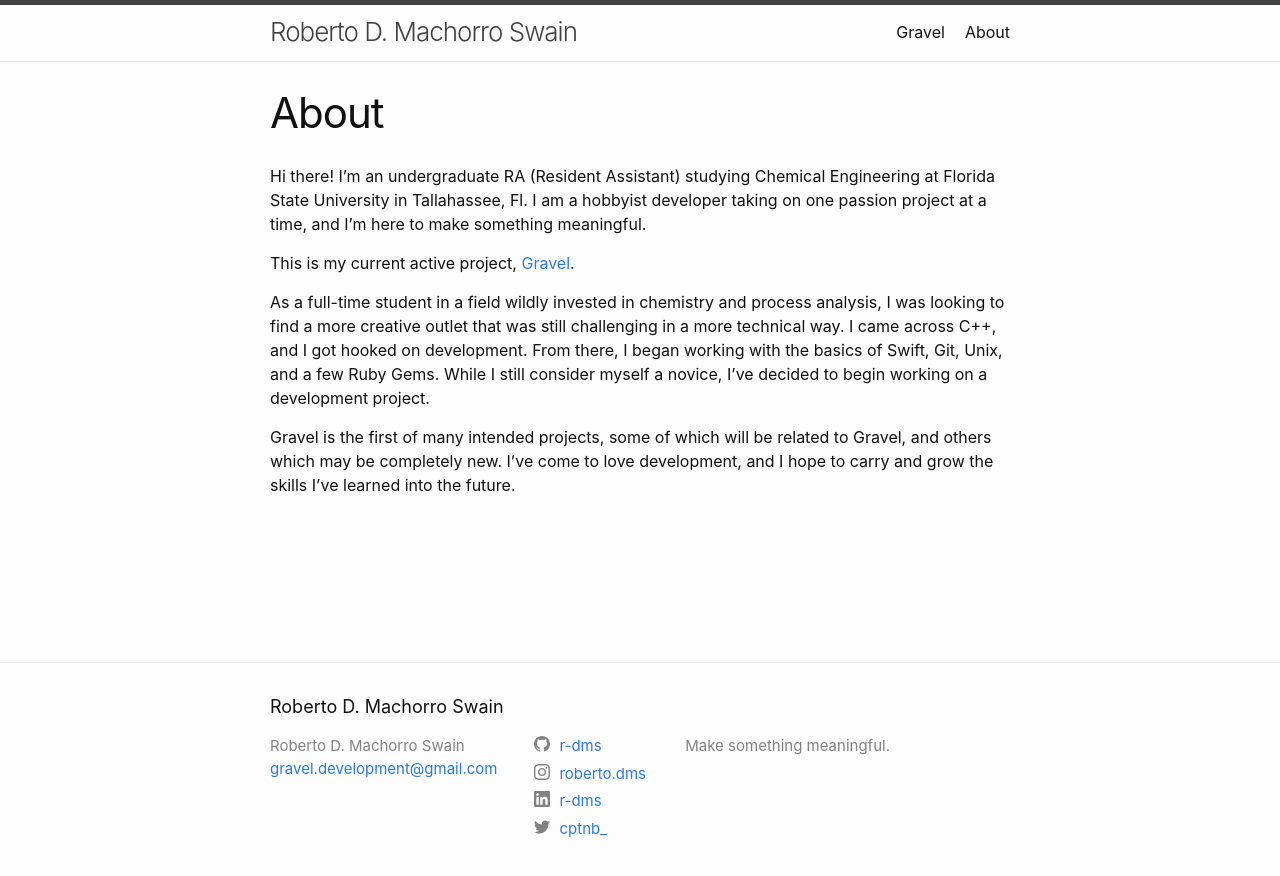
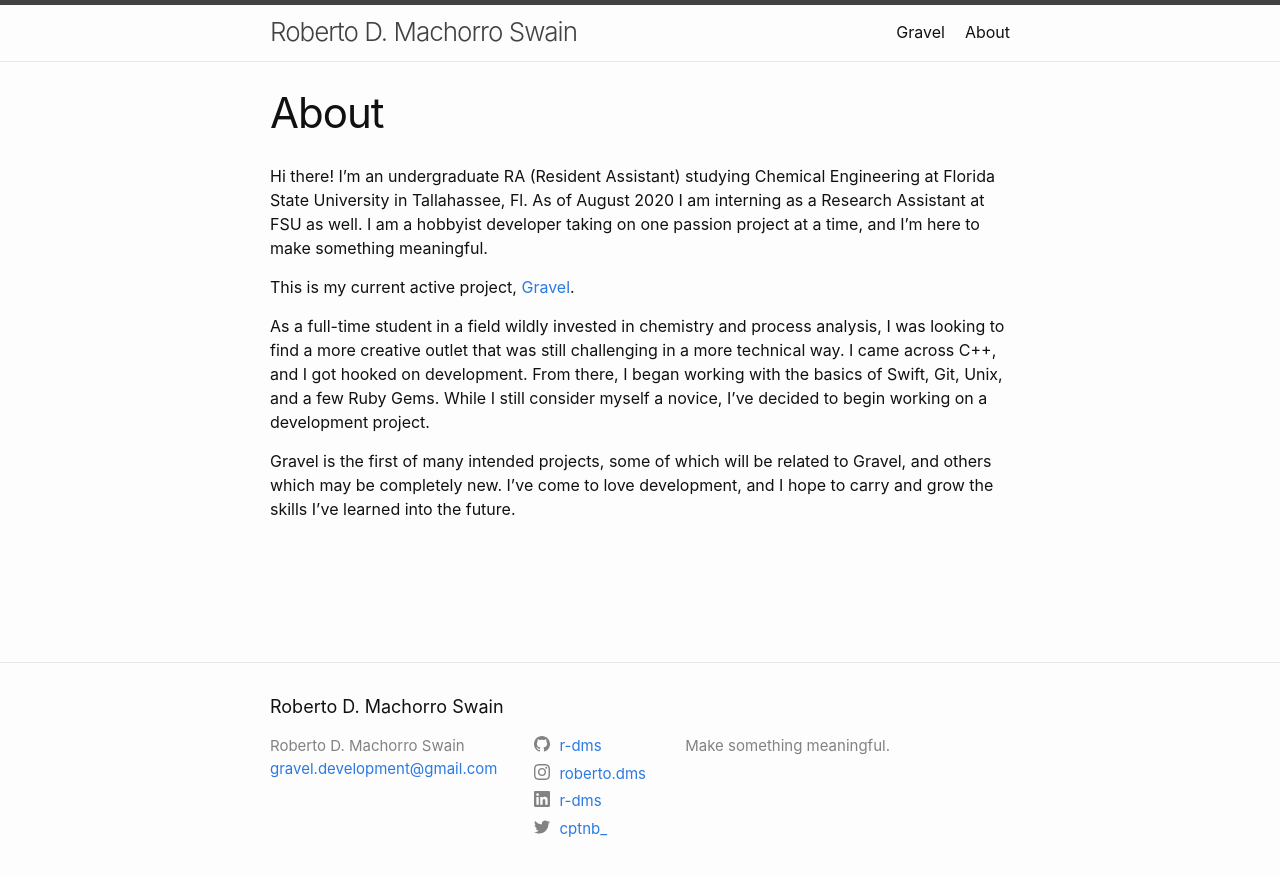
Before and after one commit to r-dms/r-dms.github.io, a Jekyll site: the page built from about.markdown, in a window 1280 px wide. Shown: the top 876 px of the page. Built offline with Jekyll 4.4.1, drawn with Linux system fonts in a browser that asks for light colours.

Commit message:
Update about.markdown

```diff
--- a/about.markdown
+++ b/about.markdown
@@ -7,7 +7,7 @@ permalink: /about/
 # ^ Need to resize image
 ---
 
-Hi there! I'm an undergraduate RA (Resident Assistant) studying Chemical Engineering at Florida State University in Tallahassee, Fl. I am a hobbyist developer taking on one passion project at a time, and I'm here to make
+Hi there! I'm an undergraduate RA (Resident Assistant) studying Chemical Engineering at Florida State University in Tallahassee, Fl. As of August 2020 I am interning as a Research Assistant at FSU as well. I am a hobbyist developer taking on one passion project at a time, and I'm here to make
 something meaningful.
 
 This is my current active project, [Gravel](https://r-dms.github.io/gravel).
```
